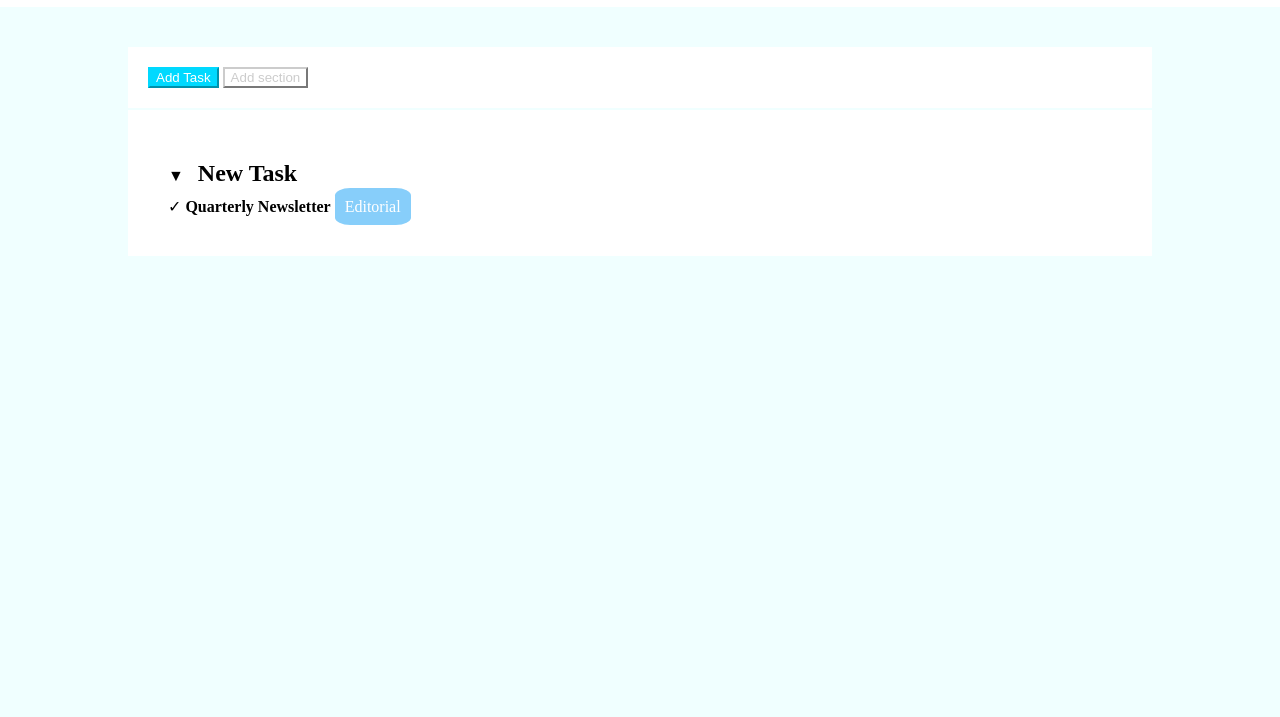
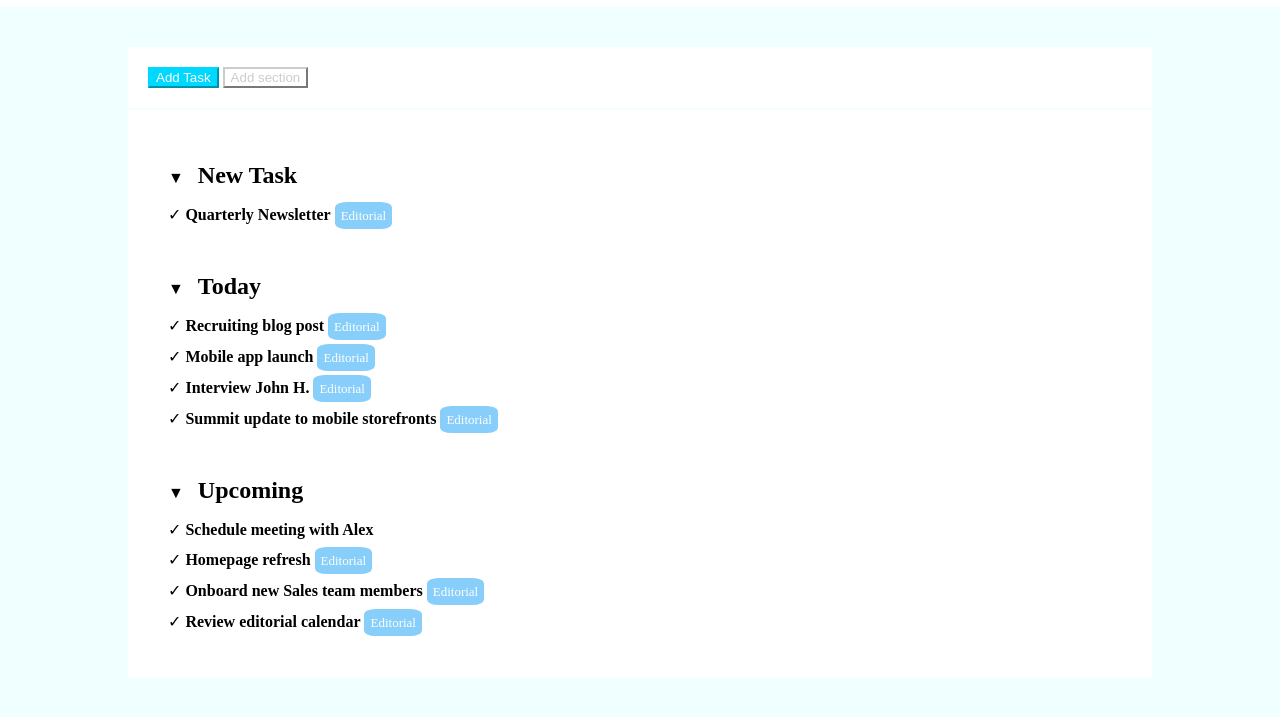
Before and after one commit to gloriaghe/html-css-toboolist, a plain HTML site: page index.html in a window 1280 px wide. Shown: the part 73-790 px from the top of the page. Drawn offline with Linux system fonts and the light colour scheme.

Commit message:
impaginazione aree

```diff
--- a/css/style.css
+++ b/css/style.css
@@ -53,6 +53,7 @@ body{
 
 #check{
     padding: 40px;
+    line-height: 30px;
 }
 
 .title{
@@ -63,6 +64,7 @@ body{
 .argomenti{
     background-color: lightskyblue;
     border-radius: 20%;
-    padding: 10px;
+    padding: 6px;
     color: white;
+    font-size: small;
 }
--- a/index.html
+++ b/index.html
@@ -30,6 +30,27 @@
                     <h2 class="title">New Task</h2>
                     <div>&check; <strong>Quarterly Newsletter</strong> <span class="argomenti">Editorial</span></div>
                 </div>
+                <br>
+                <div>
+                    &#x25BC;
+                    <h2 class="title">Today</h2>
+                    <div>&check; <strong>Recruiting blog post</strong> <span class="argomenti">Editorial</span></div>
+                    <div>&check; <strong>Mobile app launch</strong> <span class="argomenti">Editorial</span></div>
+                    <div>&check; <strong>Interview John H.</strong> <span class="argomenti">Editorial</span></div>
+                    <div>&check; <strong>Summit update to mobile storefronts</strong> <span class="argomenti">Editorial</span></div>
+                </div>
+                <br>
+                <div>
+                    &#x25BC;
+                    <h2 class="title">Upcoming</h2>
+                    <div>&check; <strong>Schedule meeting with Alex</strong></div>
+                    <div>&check; <strong>Homepage refresh</strong> <span class="argomenti">Editorial</span></div>
+                    <div>&check; <strong>Onboard new Sales team members</strong> <span class="argomenti">Editorial</span></div>
+                    <div>&check; <strong>Review editorial calendar</strong> <span class="argomenti">Editorial</span></div>
+                </div>
+
+
+
             </section>
         </div>
     </main>
```
